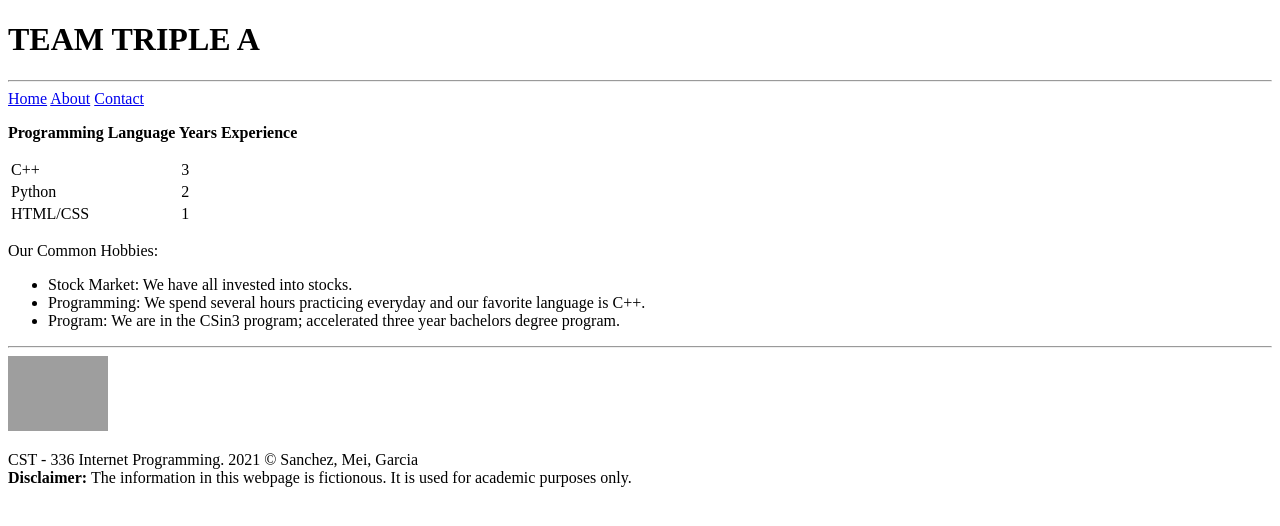
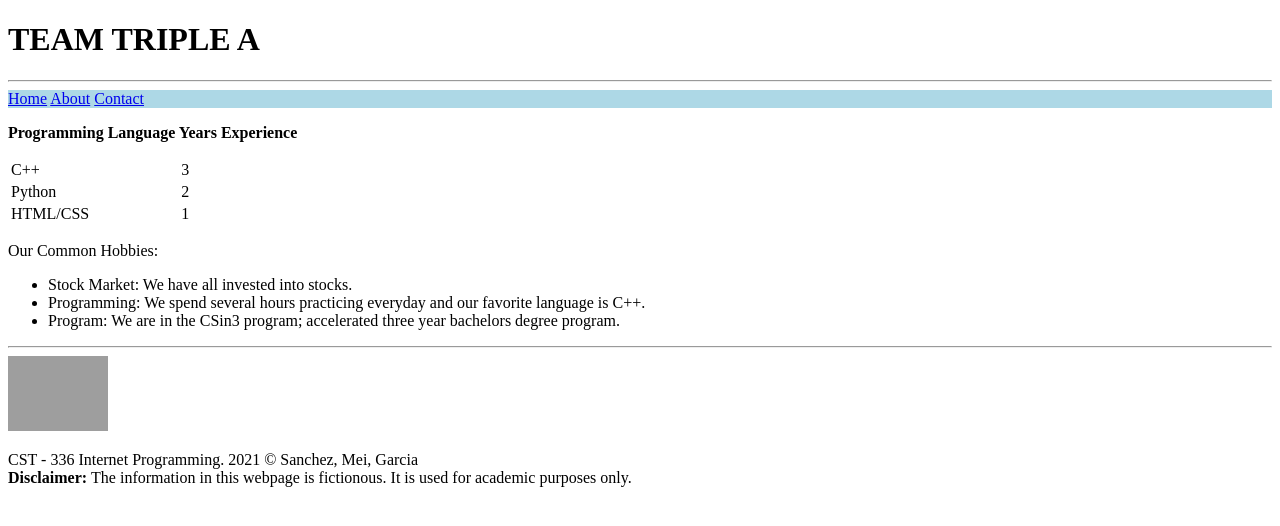
Before and after one commit to jwlexi/Triple-A, a plain HTML site: page about.html in a window 1280 px wide. Drawn offline with Linux system fonts and the light colour scheme; grey boxes are pictures that could not be loaded.

Commit message:
updating menu background color

```diff
--- a/about.html
+++ b/about.html
@@ -4,7 +4,7 @@
 <head>
 	<meta charset="utf-8">
 	<title>Lab 1</title>
-
+    <link rel="stylesheet" href="style.css">
 </head>
 
 <body>
--- a/style.css
+++ b/style.css
@@ -0,0 +1,3 @@
+.Menu {
+    background-color: lightblue;
+}
```
Also changed, not shown: contact.html (+1 -1 lines), index.html (+2 -2 lines).
